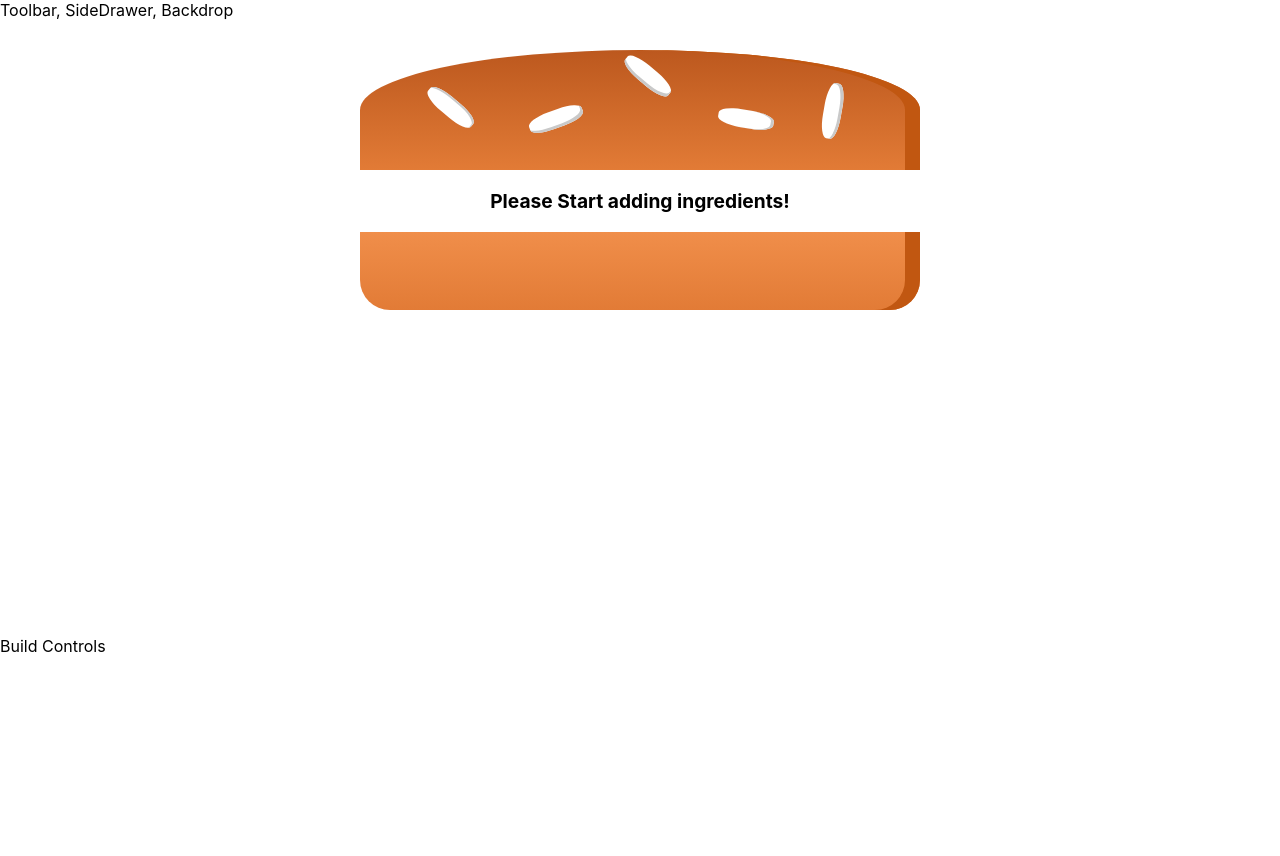
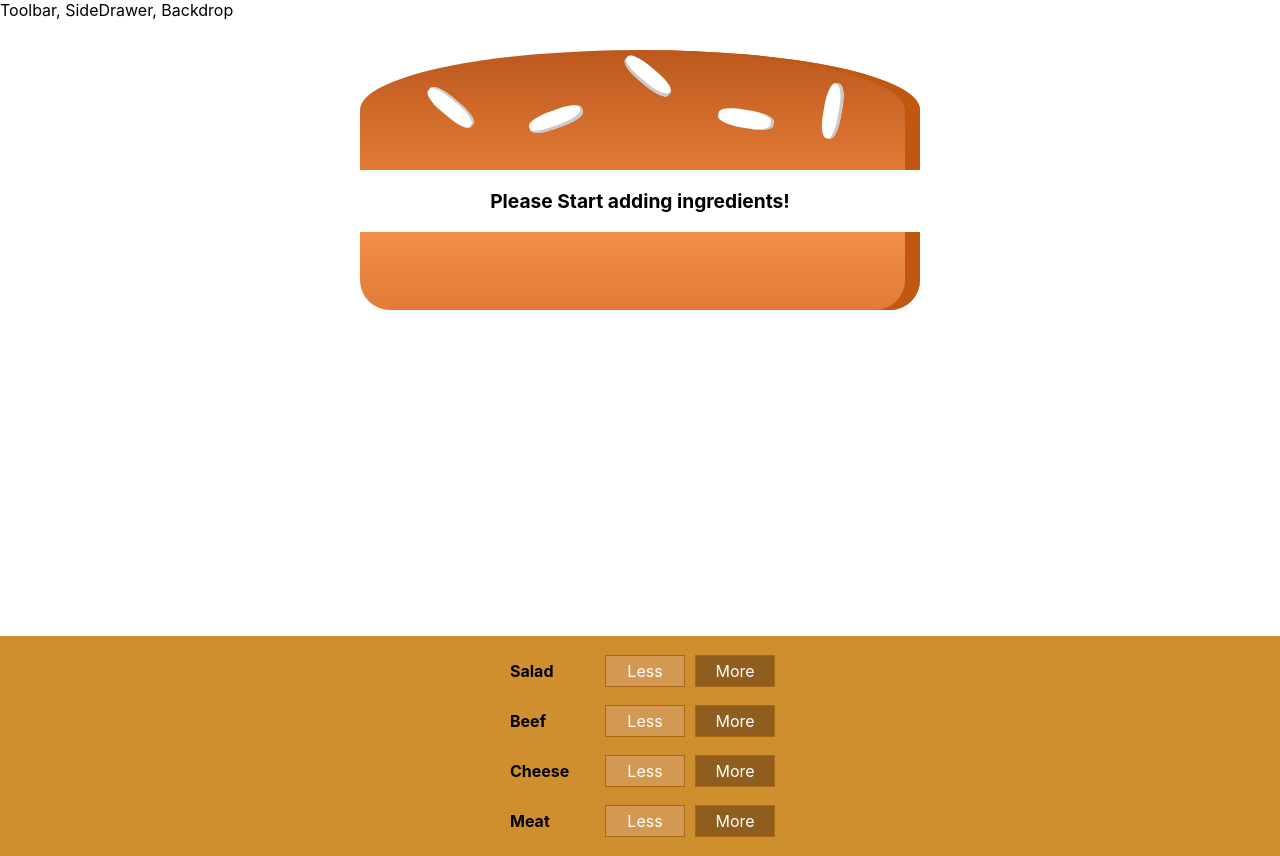
Before and after one commit to jakaria-istauk/burger-builder, a React app: page / in a window 1280 px wide. Before the commit the page ends 800 px from the top, so only its background shows below. Built offline with nearby package versions, Linux system fonts and the light colour scheme.

Commit message:
mutiple build controll t-132

```diff
--- a/src/components/Burger/BuildControls/BuildControl/BuildControl.js
+++ b/src/components/Burger/BuildControls/BuildControl/BuildControl.js
@@ -1,5 +1,5 @@
 import React from 'react';
-import classes from 'BuildControl.module.css';
+import classes from './BuildControl.module.css';
 
 const buildControl = (props) =>(
     <div className={classes.BuildControl}>
--- a/src/components/Burger/BuildControls/BuildControls.js
+++ b/src/components/Burger/BuildControls/BuildControls.js
@@ -1,8 +1,19 @@
 import React from 'react';
+import classes from './BuildControls.module.css';
+import BuildControl from './BuildControl/BuildControl';
+
+const controls = [
+    { label: 'Salad', type: 'salad' },
+    { label: 'Beef', type: 'beef' },
+    { label: 'Cheese', type: 'cheese' },
+    { label: 'Meat', type: 'meat' },
+];
 
 const buildControls = (props) =>(
-    <div>
-
+    <div className={classes.BuildControls}>
+        {controls.map( ctrl =>(
+            <BuildControl key={ctrl.label} label={ctrl.label} />
+        ))}
     </div>
 );
 
--- a/src/containers/BurgerBuilder/BurgerBuilder.js
+++ b/src/containers/BurgerBuilder/BurgerBuilder.js
@@ -1,6 +1,7 @@
 import React, {Component} from 'react';
 import Aux from '../../hoc/Auxiliary';
 import Burger from '../../components/Burger/Burger';
+import BuildControls from '../../components/Burger/BuildControls/BuildControls';
 
 class BurgerBuilder extends Component {
     // constructor(props){
@@ -21,7 +22,7 @@
         return(
             <Aux>
                 <Burger ingredients={this.state.ingredients} />
-                <div>Build Controls</div>
+                <BuildControls />
             </Aux>
         );
     }
```
